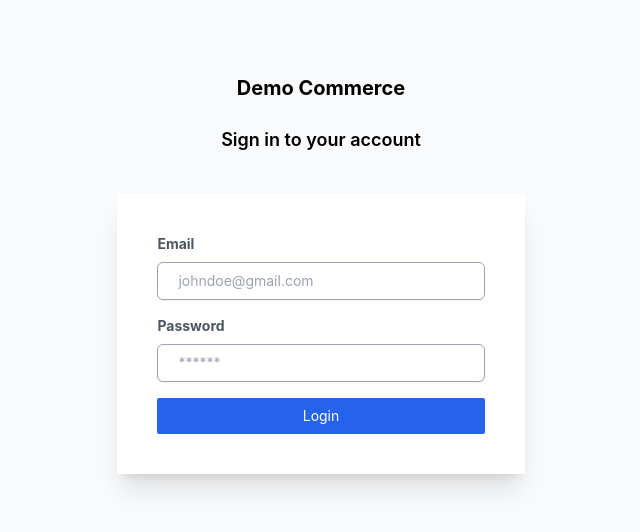
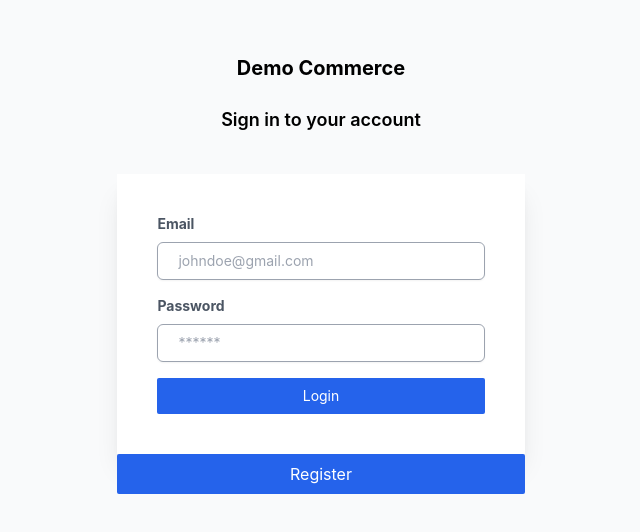
Before and after one commit to code-monarch/demo-commerce, a React (Vite) app: page /login in a window 1280 px wide. Shown: the part 126-658 px from the top of the page, without its empty margins (319-959 px from the left). Built offline with nearby package versions, Linux system fonts and the light colour scheme.

Commit message:
fix: Add Register link below Login form

```diff
--- a/src/pages/Login.tsx
+++ b/src/pages/Login.tsx
@@ -1,7 +1,7 @@
 import { useState } from "react";
 import { ILoginResponse } from "../types";
 import { setTokenCookie } from "../helpers/session-manager";
-import { BASE_URL, HOME_PAGE } from "../constants";
+import { BASE_URL, HOME_PAGE, REGISTER_PAGE } from "../constants";
 import { useNavigate } from "react-router-dom";
 
 const styles = {
@@ -89,6 +89,13 @@ const Login = () => {
             Login
           </button>
         </form>
+
+        <button
+          className='bg-blue-600 w-full py-2 px-3 text-white rounded-sm'
+          onClick={()=> navigate(`${REGISTER_PAGE}`)}
+        >
+          Register
+        </button>
       </div>
     </div>
   );
```
